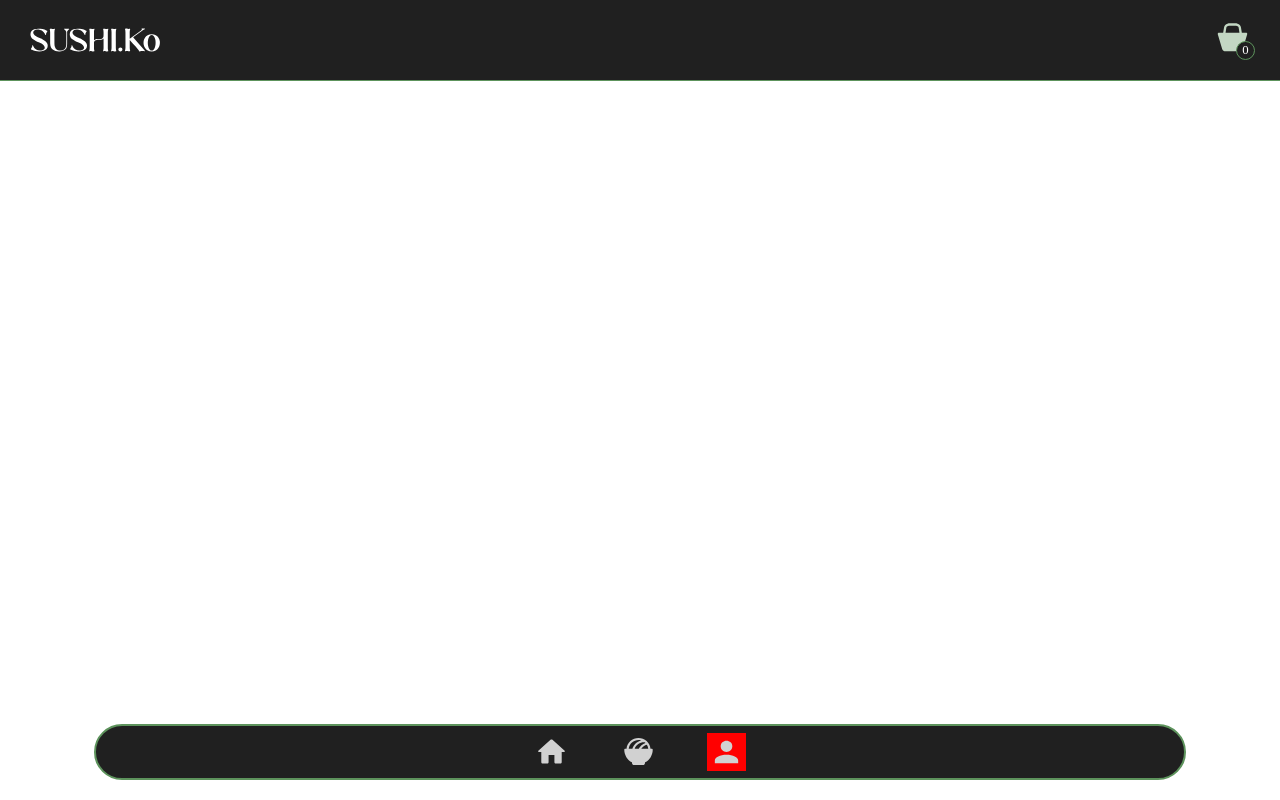
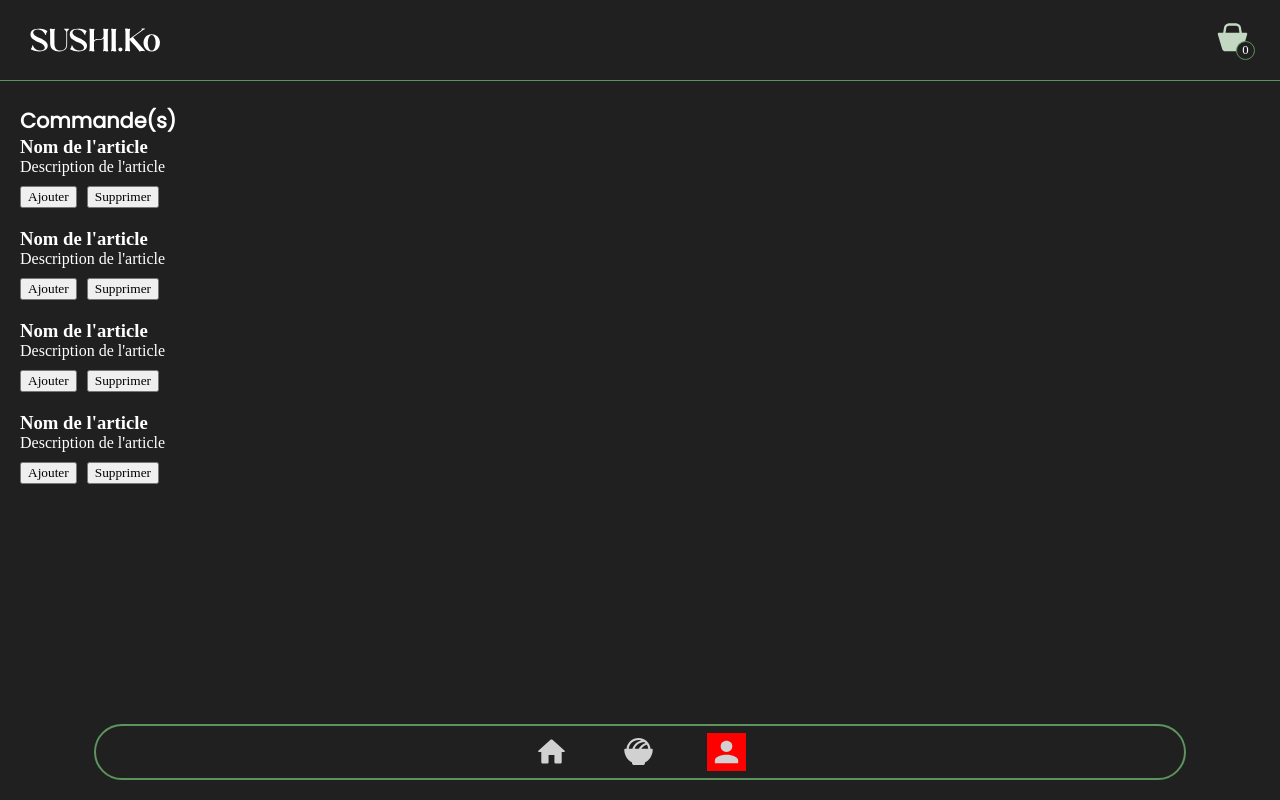
Before and after one commit to Raphi04/SAE_401, an Angular app: page /app-compte in a window 1280 px wide. Built offline with nearby package versions, Linux system fonts and the light colour scheme; a web font is replaced by a local one.

Commit message:
Ajout - Descriptif - Sushi

```diff
--- a/src/app/component/compte/compte.component.css
+++ b/src/app/component/compte/compte.component.css
@@ -0,0 +1,65 @@
+body{
+    background-color: var(--black);
+    height: 100vh;
+}
+#ListCommande {
+    position: relative;
+    width: 100%;
+    height: calc(100% - 60px);
+    padding-top: 60px;
+    color: white;
+    background-color: var(--black);
+}
+#ListCommande #commande {
+    position: relative;
+    margin-top: 35px;
+    width: calc(90% - 40px);
+    height: 20%;
+    padding: 10px 20px;
+    border-radius: 10px;
+    z-index: 10;
+}
+#ListCommande #commande h2 {
+    font-family: Poppins;
+    font-weight: 600;
+    font-size: 1.3rem;
+}
+#ListCommande > h2 {
+    font-family: Poppins;
+    font-size: 1.2rem;
+    margin: 25px 0px 15px 10%;
+    align-self: flex-start;
+}
+body::-webkit-scrollbar {
+    width: 10px;
+}
+body::-webkit-scrollbar-track {
+    background: #27607b;
+}
+body::-webkit-scrollbar-thumb {
+    background: #ceb9b9;
+}
+body::-webkit-scrollbar-thumb:hover {
+    background: #8b1b1b;
+}
+.command-history {
+    display: flex;
+    flex-direction: column;
+    gap: 20px; /* Espacement entre chaque élément de commande */
+}
+
+.command-details {
+    flex: 1; /* Prend le reste de l'espace disponible */
+}
+
+.command-details h3 {
+    margin: 0;
+}
+
+.buttons {
+    margin-top: 10px;
+}
+
+.buttons button {
+    margin-right: 10px;
+}
--- a/src/app/component/compte/compte.component.html
+++ b/src/app/component/compte/compte.component.html
@@ -1,2 +1,39 @@
-<p>compte works!</p>
-<a routerLink="/app-connexion" routerLinkActive="active">Se déconnecter</a>
+<section id="ListCommande">
+<div id="commande" routerLink="/app-compte" routerLinkActive="active">
+    <h2>Commande(s)</h2>
+<div class="command-history">
+    <div class="command-details">
+        <h3>Nom de l'article</h3>
+        <p>Description de l'article</p>
+        <div class="buttons">
+            <button class="add-button">Ajouter</button>
+            <button class="remove-button">Supprimer</button>
+        </div>
+    </div>
+    <div class="command-details">
+        <h3>Nom de l'article</h3>
+        <p>Description de l'article</p>
+        <div class="buttons">
+            <button class="add-button">Ajouter</button>
+            <button class="remove-button">Supprimer</button>
+        </div>
+    </div>
+    <div class="command-details">
+        <h3>Nom de l'article</h3>
+        <p>Description de l'article</p>
+        <div class="buttons">
+            <button class="add-button">Ajouter</button>
+            <button class="remove-button">Supprimer</button>
+        </div>
+    </div>
+    <div class="command-details">
+        <h3>Nom de l'article</h3>
+        <p>Description de l'article</p>
+        <div class="buttons">
+            <button class="add-button">Ajouter</button>
+            <button class="remove-button">Supprimer</button>
+        </div>
+    </div>
+</div>
+</div>
+</section>
```
